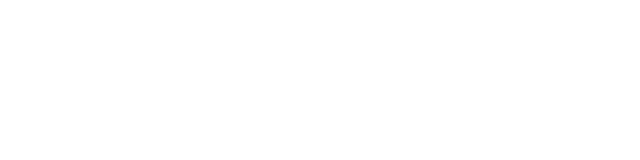
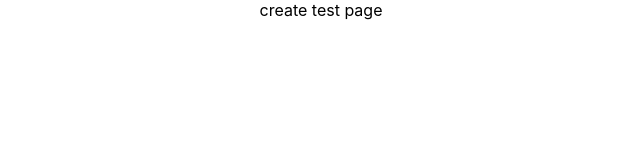
Before and after one commit to Yoav007/TestSystemSPA, a React (Create React App) app: page /createTest/1 in a window 1280 px wide. Before the commit this address had no page. Shown: the top 160 px of the page, without its empty margins (319-959 px from the left). Built offline with nearby package versions, Linux system fonts and the light colour scheme.

Commit message:
added create test page

```diff
--- a/src/App.js
+++ b/src/App.js
@@ -6,6 +6,7 @@
 import { ManageTests } from './components/manageTests/manageTests';
 import { ReportsMenu } from './components/reportsMenu/reportsMenu';
 import { ReportByTestMenu } from './components/reportByTestMenu/reportByTestMenu';
+import { CreateTest } from './components/createTest/createTest';
 
 //hello
 function App() {
@@ -19,6 +20,7 @@
       <Route path="/manageTests/:id" element={<ManageTests/>}/>
       <Route path="/reports/:id" element={<ReportsMenu/>}/>
       <Route path="/reports/byTest/:id" element={<ReportByTestMenu/>}/>
+      <Route path="/createTest/:id" element={<CreateTest/>}/>
     </Routes>
     </div>
   );
--- /dev/null
+++ b/src/components/createTest/createTest.js
@@ -0,0 +1,11 @@
+import './createTest.scss';
+
+export function CreateTest(){
+
+
+    return (
+        <div>
+            create test page
+        </div>
+    )
+}
--- a/src/components/manageTests/manageTests.js
+++ b/src/components/manageTests/manageTests.js
@@ -1,4 +1,5 @@
 import { useEffect, useState } from "react";
+import { useNavigate } from "react-router-dom";
 import { useParams } from "react-router-dom"
 import { QuestionService } from "../../services/questionService";
 import { TestService } from "../../services/testService";
@@ -8,8 +9,8 @@
 export function ManageTests() {
     const params = useParams();
     const [tests, setTests] = useState([]);
-    const questionService = new QuestionService();
     const testService = new TestService();
+    let navigate = useNavigate();
 
     useEffect(() => {
         testService.get().then(data => {
@@ -21,6 +22,9 @@
         })
     }, [params.id]);
 
+    function createTest(){
+        navigate("/createTest/" + params.id)
+    }
 
     if (tests.length == 0) return <h3>There are no tests in this topic</h3>
     return (
@@ -55,7 +59,7 @@
             </div>
             <div>
                  <button>back</button>
-                 <button>create a tets</button>
+                 <button onClick={()=> createTest()}>create a tets</button>
             </div>
         </div>
 
```
Also changed, not shown: src/components/createTest/createTest.scss (added).
